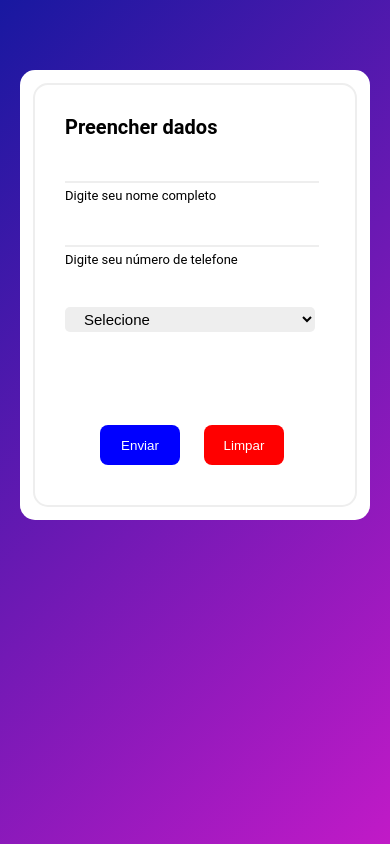
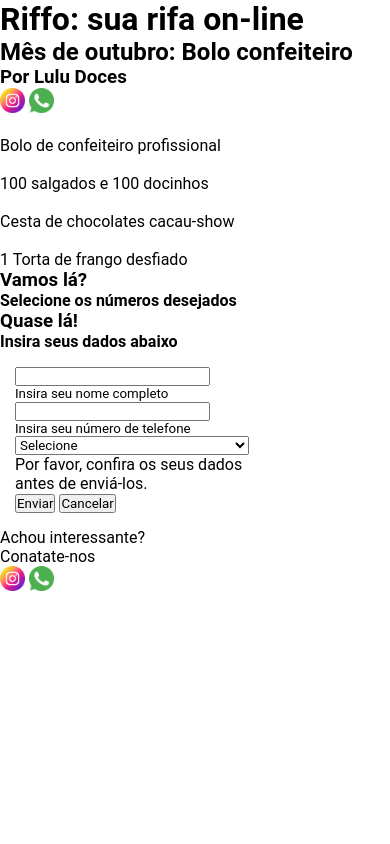
Before and after one commit to Angelium-Eddra/Rifador_on-line, a plain HTML site: page index.html in a window 390 px wide. Drawn offline with Linux system fonts and the light colour scheme.

Commit message:
Versão mobile

```diff
--- a/index.html
+++ b/index.html
@@ -1,47 +1,88 @@
 <!DOCTYPE html>
 <html lang="pt-br">
+<head>
+	<meta charset="UTF-8">
+	<meta name="viewport" content="width=device-width, initial-scale=1.0">
+	<link rel="stylesheet" href="style.css">
+	<title>Riffo: sua rifa on-line</title>
+</head>
+<body>
+	<header>
+		<h1>Riffo: sua rifa on-line</h1>
+	</header>
+	<main class="sobre_a_rifa">
+		<div class="info_cabecalho">
+			<h2>Mês de outubro: Bolo confeiteiro</h2>
+			<h3>Por Lulu Doces</h3>
+			<div class="contato_dono_rifa">
+				<span><a href="https://www.instagram.com/" target="_blank"><img src="./imgs/instagram.png" alt=""></a></span>
+				<span><a href="https://www.instagram.com/" target="_blank"><img src="./imgs/whatsapp.png" alt=""></a></span>
+			</div>
+		</div>
 
-<head>
-  <meta charset="UTF-8" />
-  <meta name="viewport" content="width=device-width, initial-scale=1.0" />
-  <link rel="stylesheet" href="style.css" />
-  <title>Riffo</title>
-</head>
+		<div class="info_produto">
+			<img class="fotos_produto" src="#" alt="">
+			<p>Bolo de confeiteiro profissional</p>
 
-<body>
-	<div id="fundo"><div id="contorno"><div id="conteudo">
-    	<span id="titulo">
-      		<b>Preencher dados</b>
-      	</span>
-        <div class="input_text">
-      	<label id="nome" for="_nome">
-          	<input type="text" id="_nome">
-            <span>Digite seu nome completo</span>
-        </label>
-      	</div>
+			<img class="fotos_produto" src="#" alt="">
+			<p>100 salgados e 100 docinhos</p>
+
+			<img class="fotos_produto" src="#" alt="">
+			<p>Cesta de chocolates cacau-show</p>
+
+			<img class="fotos_produto" src="#" alt="">
+			<p>1 Torta de frango desfiado</p>
+		</div>
+
+	</div>
+
+	<div class="Selecao_e_cadastro">
+		<h3>Vamos lá?</h3>
+		<h4>Selecione os números desejados</h4>
+		<form>
+			<table class="tabela_numeros">
+			<!-- Numeros de tal -->
+			</table>
+			<h3>Quase lá!</h3>
+			<h4>Insira seus dados abaixo</h4>
+<!-- -------------------------------------------- -->
+			<div class="cadastro">
+				<div class="input_de_texto">
+				<label for="nome">
+					<input type="text" id="nome" required>
+					<small>Insira seu nome completo</small>
+				</label>
+
+				<label for="tel">
+					<input type="tel" id="tel" required>
+					<small>Insira seu número de telefone</small>
+				</label>
+				</div>
+
+				<select name="forma_pagamento" id="forma_pagamento">
+					<option value="#">Selecione</option>
+					<option value="#">Dinheiro</option>
+					<option value="#">Cartão</option>
+					<option value="#">Pix</option>
+				</select>
 
 
-      	<div class="input_text">
-      	<label id="tel" for="_tel">
-          	<input type="text" id="_tel">
-            <span>Digite seu número de telefone</span>
-      	</div>
+				<div class="acao_e_aviso">
+					<p>Por favor, confira os seus dados antes de enviá-los.</p>
+					<button type="submit">Enviar</button>
+					<button type="reset">Cancelar</button>
+				</div>
 
-
-      	<div id="pagamento">
-      		<select>
-          		<option>Selecione</option>
-              	<option>Dinheiro</option>
-              	<option>Cartão</option>
-              	<option>Pix</option>
-          	</select>
-      	</div>
-
-        <span id="confirma">
-        	<button id="enviar" type="submit">Enviar</button>
-        	<button id="limpar" type="reset">Limpar</button>
-        </span>
-          </div></div></div>
+			</div>
+		</form>
+		<footer>
+			<p>Achou interessante?</p>
+			<p>Conatate-nos</p>
+			<div class="container_contatos">
+				<span><a class="contatos" href=""><img src="./imgs/instagram.png" alt=""></a></span>
+				<span><a class="contatos" href=""><img src="./imgs/whatsapp.png" alt=""></a></span>
+			</div>
+		</footer>
+	</main>
 </body>
-
 </html>
--- a/style.css
+++ b/style.css
@@ -1,157 +1,33 @@
-/* -------- ANIMAÇÕES E SEUS USOS --------- */
-/* ----------------------------------------- */
-@keyframes campo_ativo_texto{
-	0% {}
-	100% {font-size: 13px;}
-}
-@keyframes campo_inativo_texto{
-	0% {}
-	100% {font-size: 17px;}
+* {
+   margin: 0;
+   padding: 0;
+   font-family: 'Roboto', sans-serif;
 }
 
-
-@keyframes campo_ativo{
-	0% {}
-	100% {background-color: #eee; border-radius: 5px}
+:root{
+   --azul: #406DDB;
+   --branco: #FCFFFD;
+   --verde: #64B6AC;
+   --verde-claro: #C0FDFB;
 }
 
-@keyframes campo_inativo{
-	0% {}
-	100% {background-color: none; border-radius: 0px}
-}
-
-/* .input_text input:focus + span{
-	animation-name: campo_ativo;
-	animation-duration: 2s;
-	background-color: #eee;
-} */
-
-.input_text input:focus + span{
-	animation-name: campo_ativo_texto;
-	animation-duration: 0.2s;
-	/* font-size: 13px; */
-}
-
-
-/* ----------------------------------------- */
-
-
-/* ----------------------------------------- */
-html{
-	font-family: 'Roboto', sans-serif;
-	background-image: linear-gradient(135deg, rgb(24, 24, 160), rgb(193, 26, 199));
-	width: 100vw;
-	height: 100vh;
+header{
 
 }
 
-#texto_background{
-	color:#fff;
-	font-size: 250px;
-	margin: -20% -20%;
-	transform: rotate(25deg);
-	width: 100%;
-	height: 10%;
+.contato_dono_rifa img, .container_contatos img{
+   width: 25px; height: 25px;
 }
 
-#fundo{
-	position: absolute;
-	transform: translate(-50%, -50%);
-	top: 35%;
-	left: 50%;
-	width: 350px;
-	height: 450px;
-	border-radius: 15px;
-	background-color: #fff;
-}
-
-#contorno{
-	position: absolute;
-	transform: translate(-50%, -50%);
-	top: 50%;
-	left: 50%;
-	width: 320px;
-	height: 420px;
-	margin: 0px;
-	padding-left: 0px;
-	border: 2px solid #eee;
-	border-radius: 15px;
-}
-
-#conteudo{
-	position: absolute;
-	margin: 30px 30px;
-	width: 300px;
-	height: 400px;
-}
-
-#titulo{
-	position: relative;
-	font-size: 20px;
-	margin-bottom: 30px;
-}
-
-.input_text{
-  	margin: 20px 0px 20px 0px;
-}
-
-.input_text span{
-	display: block;
-  	font-size: 13px;
-}
-
-.input_text input{
-	width: 250px;
-  	height: 20px;
-  	border: none;
-  	margin-bottom: 5px;
-	font-size: 17px;
-  	border-radius: 0px;
-	border-bottom: 2px solid #eee;
+.cadastro{
+   display: flex;
+   flex-direction:column;
+   margin: ;
+   padding: 15px;
+   width: 60%;
 
 }
 
-
-
-
-#pagamento{
-  	margin-top: 40px;
+.input_de_texto small{
+   display: block;
 }
-
-#pagamento select{
-	height: 25px;
-  	width: 250px;
-  	background-color: #eee;
-  	border-radius: 5px;
-  	border: none;
-  	padding-left:15px;
-  	font-size: 15px;
-}
-
-#confirma{
-	position: absolute;
-	transform: translate(-50%, -50%);
-	left: 50%;
-	width: 250px;
-	bottom: 20px;
-}
-
-#confirma button{
-	position: relative;
-	margin-right: 10px;
-	margin-left: 10px;
-	width: 80px;
-  	height: 40px;
-  	border: none;
-  	bottom: 10px;
-	border-radius: 8px;
-	color: #fff;
-}
-
-#enviar{
-	background-color:blue;
-}
-
-#limpar{
-	background-color: red;
-}
```
Also changed, not shown: imgs/email.png (added), imgs/instagram.png (added), imgs/linkedin.png (added), imgs/whatsapp.png (added).
